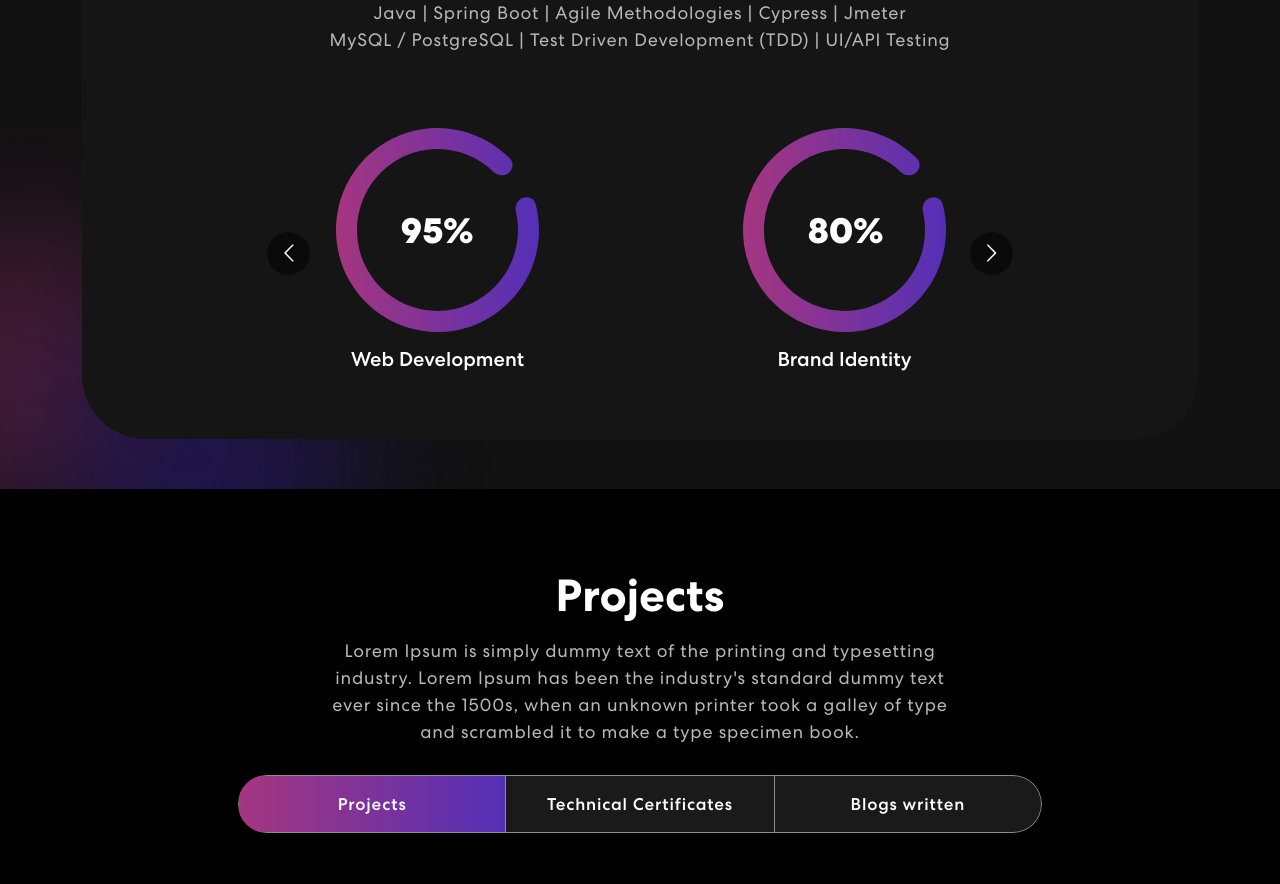
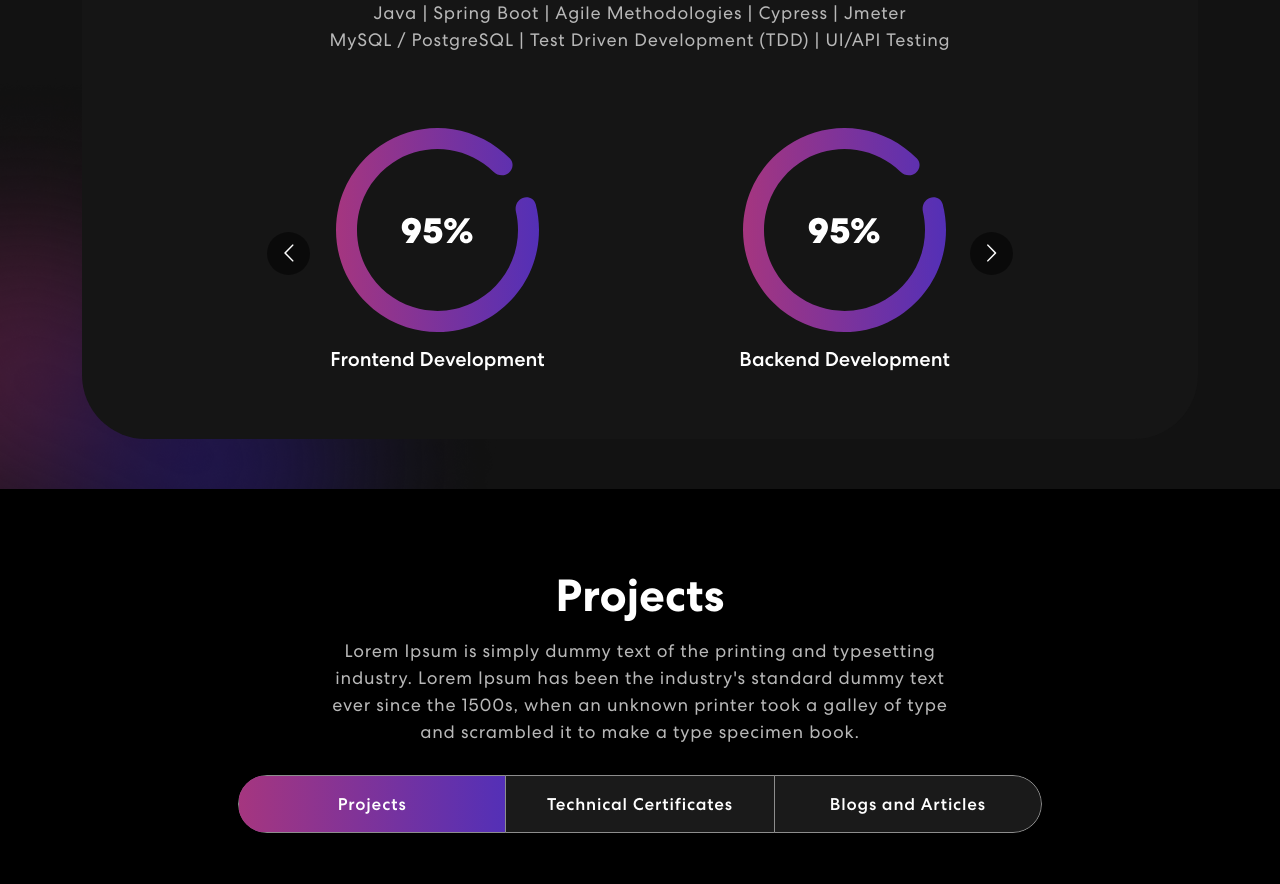
Before and after one commit to mnaser11218/Portfolio, a React (Create React App) app: page / in a window 1280 px wide. Shown: the part 1160-2044 px from the top of the page. Built offline with nearby package versions, Linux system fonts and the light colour scheme.

Commit message:
updated skills

```diff
--- a/src/components/Projects.js
+++ b/src/components/Projects.js
@@ -131,7 +131,7 @@ export const Projects = () => {
                       <Nav.Link eventKey="second">Technical Certificates</Nav.Link>
                     </Nav.Item>
                     <Nav.Item>
-                      <Nav.Link eventKey="third">Blogs written</Nav.Link>
+                      <Nav.Link eventKey="third">Blogs and Articles</Nav.Link>
                     </Nav.Item>
                   </Nav>
                   <Tab.Content id="slideInUp" className={isVisible ? "animate__animated animate__slideInUp" : ""}>
--- a/src/components/Skills.js
+++ b/src/components/Skills.js
@@ -40,15 +40,15 @@ export const Skills = () => {
                         <Carousel responsive={responsive} infinite={true} className="owl-carousel owl-theme skill-slider">
                             <div className="item">
                                 <img src={meter1} alt="Image" />
-                                <h5>Web Development</h5>
+                                <h5>Frontend Development</h5>
                             </div>
                             <div className="item">
-                                <img src={meter2} alt="Image" />
-                                <h5>Brand Identity</h5>
+                                <img src={meter1} alt="Image" />
+                                <h5>Backend Development</h5>
                             </div>
                             <div className="item">
-                                <img src={meter3} alt="Image" />
-                                <h5>Logo Design</h5>
+                                <img src={meter1} alt="Image" />
+                                <h5>Automation Testing</h5>
                             </div>
                             <div className="item">
                                 <img src={meter1} alt="Image" />
```
